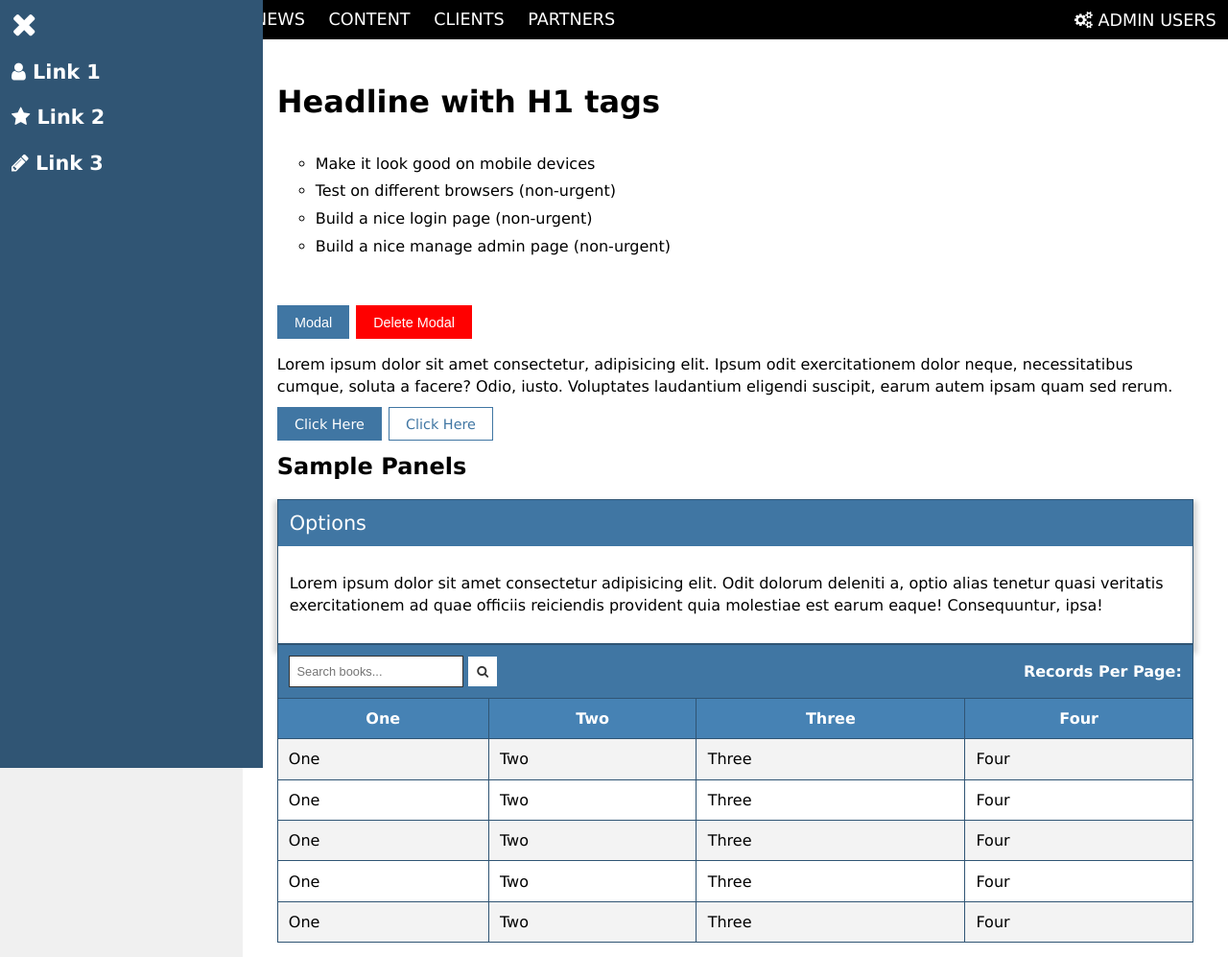
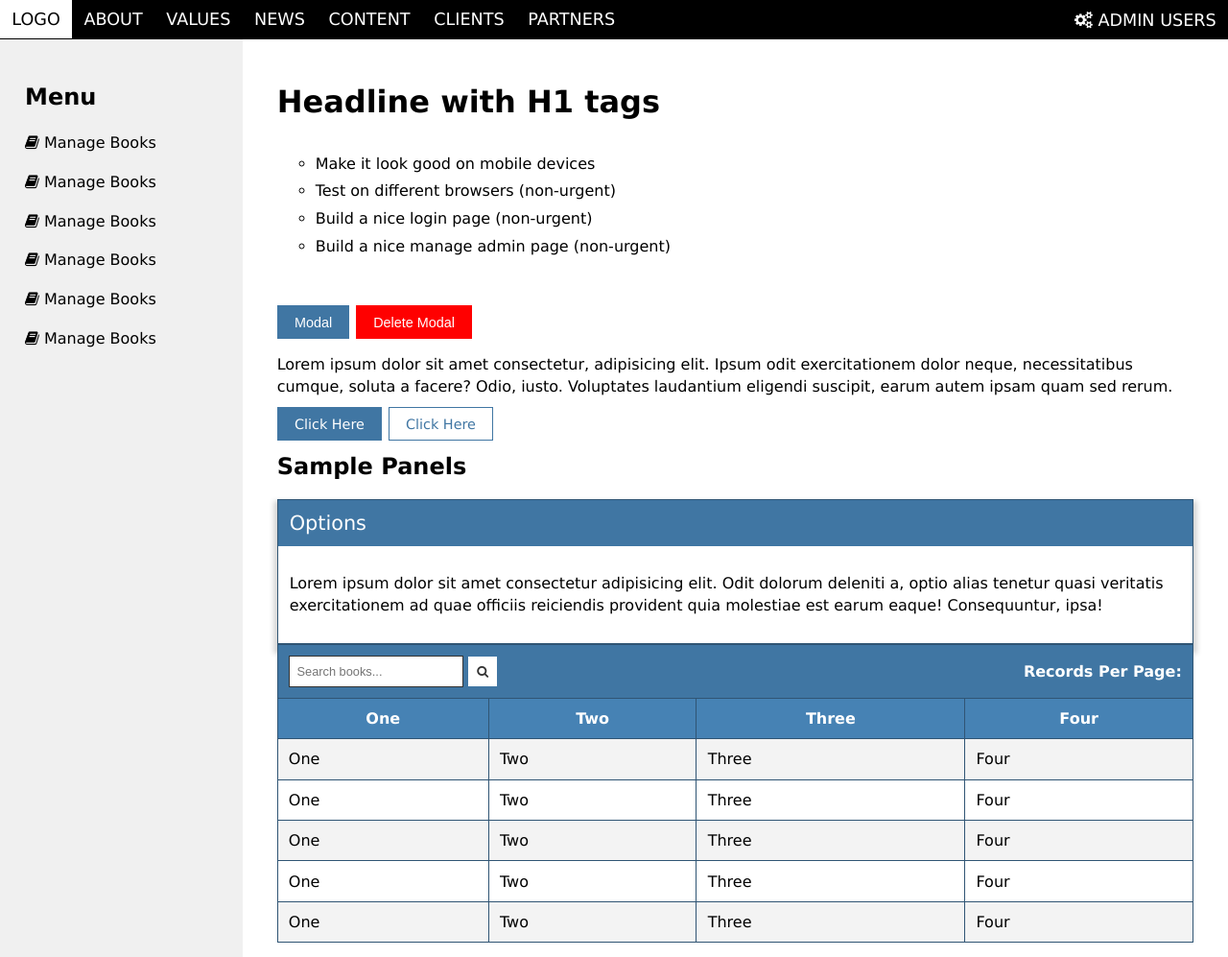
Before and after one commit to trongate/trongate-default-admin, a PHP site: page / in a window 1280 px wide. Shown: the top 997 px of the page at 96% size. Run offline with PHP 8.4, Linux system fonts and the light colour scheme.

Commit message:
NAILED!!!

```diff
--- a/index.php
+++ b/index.php
@@ -25,66 +25,13 @@
 	</nav>
 
 	<nav id="side-nav">
-		<div id="close-btn"><i class="fa fa-remove"></i></div>
+		<div id="close-btn" onclick="closeSideNav()"><i class="fa fa-remove"></i></div>
 		<ul>
 			<li><a href="#"><i class="fa fa-user"></i> Link 1</a></li>
 			<li><a href="#"><i class="fa fa-star"></i> Link 2</a></li>
 			<li><a href="#"><i class="fa fa-pencil"></i> Link 3</a></li>
 		</ul>
 	</nav>
-
-
-<script>
-var sideNavOpen = false;
-var sideNav = document.getElementById("side-nav");
-// var main = document.getElementById("main");
-
-function openSideNav() {
-	sideNav.style.opacity = 1;
-	sideNav.style.width = '250px';
-	sideNav.style.zIndex = 2;
-	sideNavOpen = true;
-}
-
-// function closeSideNav() {
-// 	sideNav.style.opacity = 0;
-// 	sideNav.style.width = '0';
-// 	sideNav.style.zIndex = -1;
-// 	sideNavOpen = false;
-// }
-
-// main.addEventListener('click', (ev) => {
-
-// 	if ((sideNavOpen == true) && (ev.target.id !== 'open-btn')) {
-// 		closeSideNav();
-// 	}
-
-// });
-
-
-setInterval(() => {
-
-	toggleSideNav();
-
-}, 2000);
-
-function toggleSideNav() {
-
-	if (sideNavOpen == false) {
-		sideNav.style.opacity = 1;
-		sideNav.style.width = '250px';
-		sideNav.style.zIndex = 2;
-		sideNavOpen = true;
-	} else {
-		sideNav.style.opacity = 0;
-		sideNav.style.width = '0';
-		sideNav.style.zIndex = -1;
-		sideNavOpen = false;
-	}
-
-}
-</script>
-
 	<div class="wrapper">
 		<aside>
 			<h2>Menu</h2>
--- a/themes/trongate-default-admin/css/admin.css
+++ b/themes/trongate-default-admin/css/admin.css
@@ -398,12 +398,16 @@ a.alt:hover {
 	opacity: 0;
 }
 
+#close-btn, #hamburger {
+	cursor: pointer;
+}
+
 
 #side-nav {
 	background-color: var(--side-nav-background-color);
-	width: 250px;
-	z-index: 1;
-	opacity: 1;
+	width: 0;
+	z-index: -1;
+	opacity: 0;
 	height: 100vh;
 	position: fixed;
 	top: 0;
--- a/themes/trongate-default-admin/js/admin.js
+++ b/themes/trongate-default-admin/js/admin.js
@@ -45,3 +45,49 @@ function closeModal(targetModal) {
 	//add the modal by onto the page (but hidden)
 	document.body.appendChild(targetModal);
 }
+
+var sideNavOpen = false;
+var sideNav = document.getElementById("side-nav");
+var closeBtn = document.getElementById("close-btn");
+var hamburger = document.getElementById("hamburger");
+var pageBody = document.getElementsByTagName("body")[0];
+
+function childOf(node, ancestor) {
+    var child = node;
+    while (child !== null) {
+        if (child === ancestor) return true;
+        child = child.parentNode;
+    }
+    return false;
+}
+
+function closeSideNav() {
+	sideNav.style.opacity = 0;
+	sideNav.style.width = '0';
+	sideNav.style.zIndex = -1;
+	sideNavOpen = false;
+}
+
+
+function openSideNav() {
+	sideNav.style.opacity = 1;
+	sideNav.style.width = '250px';
+	sideNav.style.zIndex = 2;
+	sideNavOpen = true;
+}
+
+pageBody.addEventListener("click", (ev) => {
+
+	var clickedEl = ev.target;
+	var insideSideNav = childOf(clickedEl, sideNav);
+
+	if ((sideNavOpen == true) && (insideSideNav == false)) {
+		var insideHamburger = childOf(clickedEl, hamburger);
+
+		if (insideHamburger == false) {
+			closeSideNav();
+		}
+
+	}
+
+});
```
